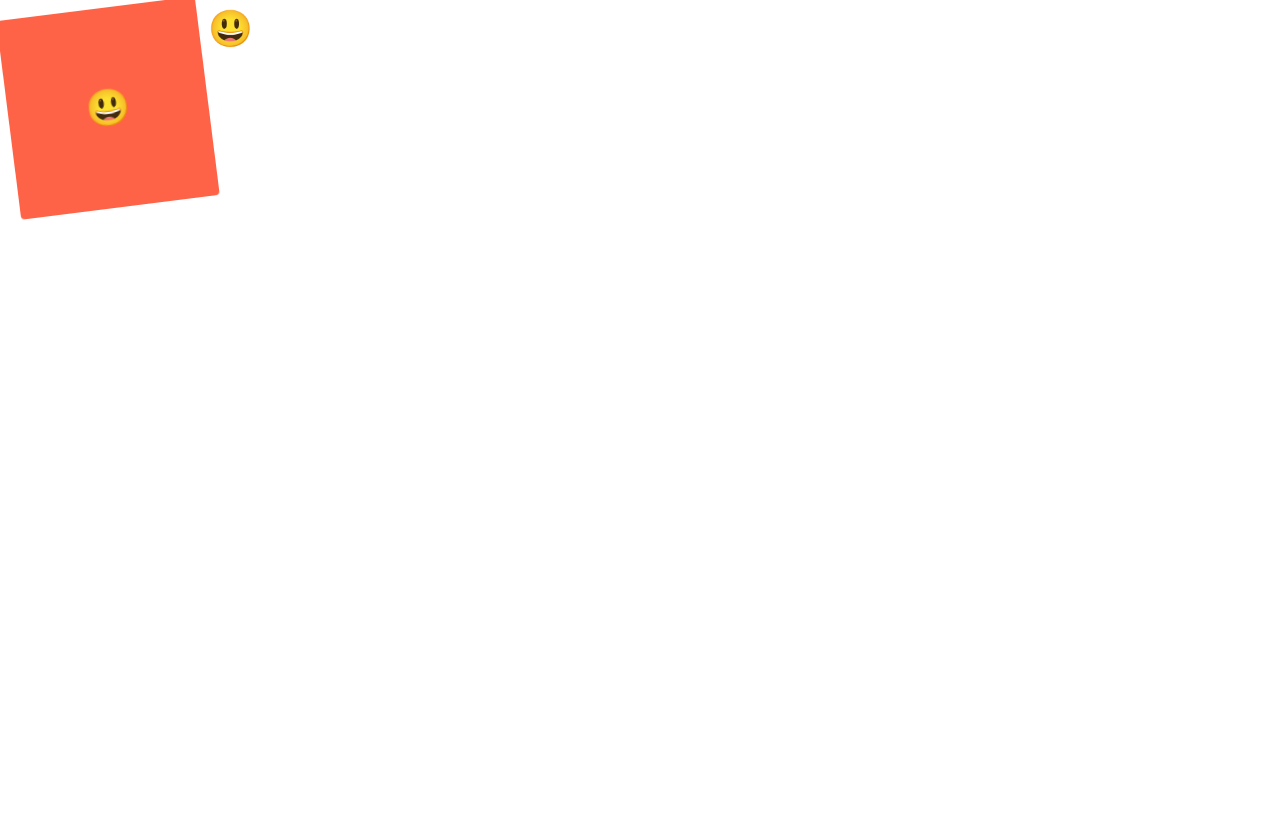
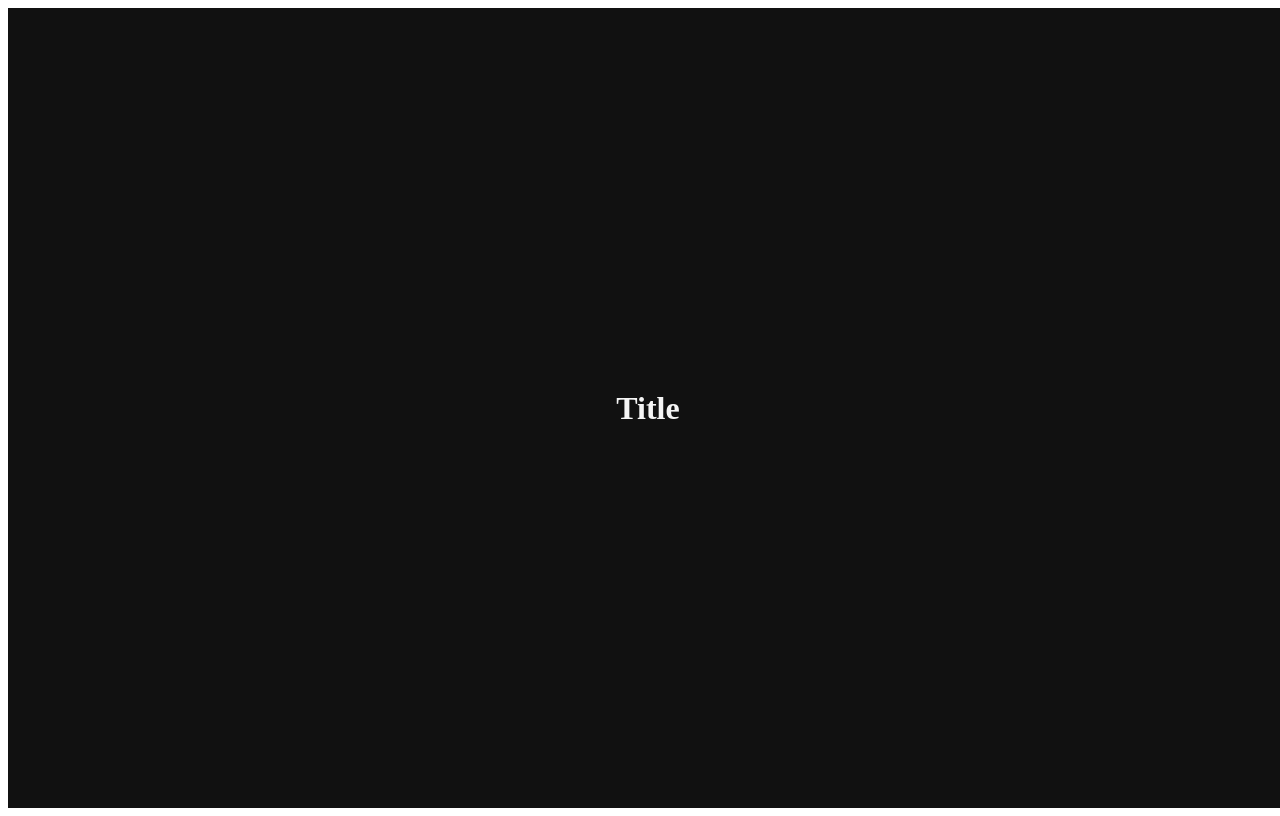
Before and after one commit to soaelee/react-masterclass, a React (Create React App) app: page / in a window 1280 px wide. Built offline with nearby package versions, Linux system fonts and the light colour scheme.

Commit message:
styled-components: theme only 50%

```diff
--- a/src/App.js
+++ b/src/App.js
@@ -1,48 +1,24 @@
 import styled, { keyframes } from "styled-components";
 
-// Pseudo Selectors part Two
+// Themes
 
-const Father = styled.div`
-  display: flex;
+const Title = styled.h1`
+  color: ${(props) => props.theme.textColor};
 `;
 
-const rotationAnimation = keyframes`
-  0% {
-    transform: rotate(0deg);
-    border-radius: 0px;
-  }
-  50% {
-    border-radius: 100px;
-  }
-  100% {
-    transform: rotate(360deg);
-    border-radius: 0px;
-  }
-`;
-
-const Emoji = styled.span`
-  font-size: 36px;
-`;
-const Box = styled.div`
-  height: 200px;
-  width: 200px;
-  background-color: tomato;
-  animation: ${rotationAnimation} 1s linear infinite;
+const Wrapper = styled.div`
   display: flex;
+  height: 100vh;
+  width: 100vw;
   justify-content: center;
   align-items: center;
-  ${Emoji}:hover {
-    font-size: 98px;
-  }
+  background-color: ${(props) => props.theme.backgroundColor};
 `;
 function App() {
   return (
-    <Father>
-      <Box>
-        <Emoji>😃</Emoji>
-      </Box>
-      <Emoji>😃</Emoji>
-    </Father>
+    <Wrapper>
+      <Title>Title</Title>
+    </Wrapper>
   );
 }
 
--- a/src/index.js
+++ b/src/index.js
@@ -1,11 +1,18 @@
 import React from "react";
 import ReactDOM from "react-dom/client";
 import App from "./App";
+import { ThemeProvider } from "styled-components";
 
 const root = ReactDOM.createRoot(document.getElementById("root"));
+const darkTheme = {
+  textColor: "whitesmoke",
+  backgroundColor: "#111",
+};
 root.render(
   <React.StrictMode>
-    <App />
+    <ThemeProvider theme={darkTheme}>
+      <App />
+    </ThemeProvider>
   </React.StrictMode>
 );
 
```
